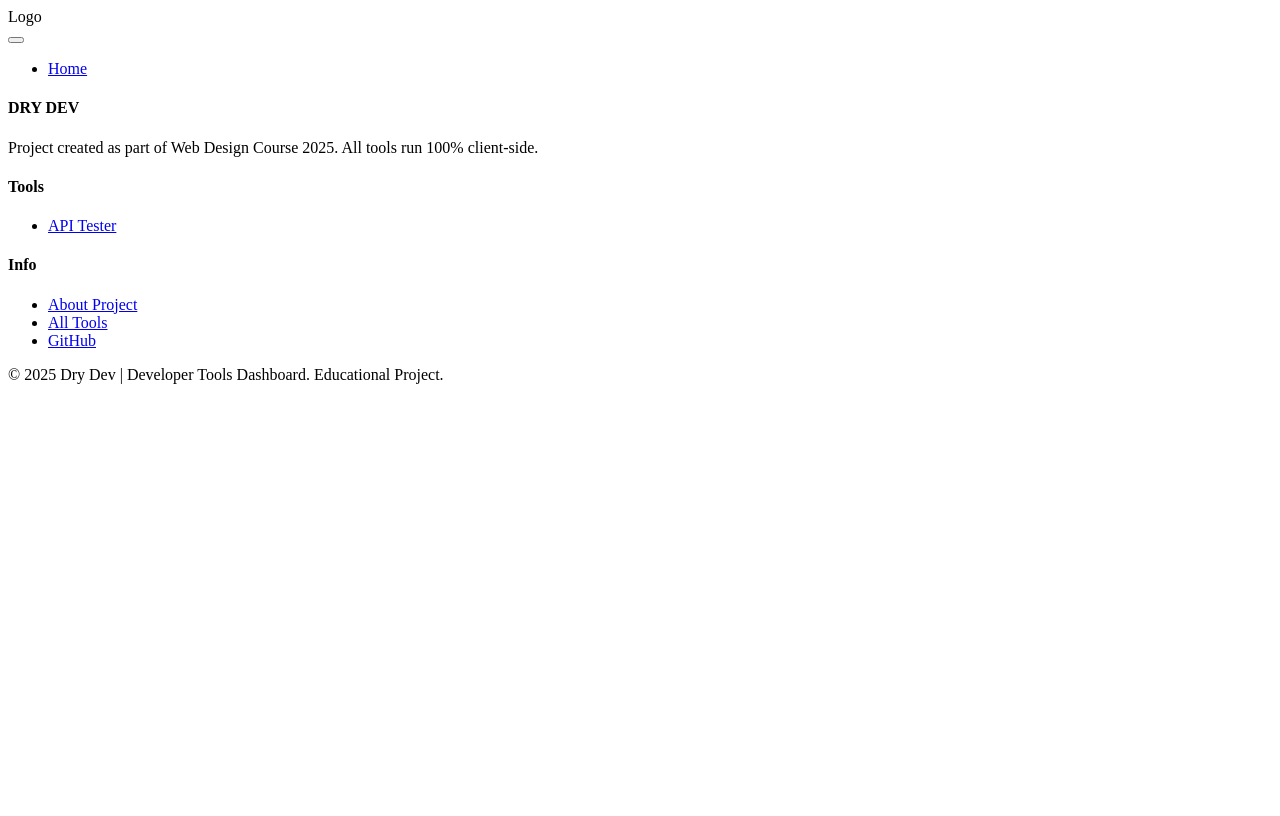
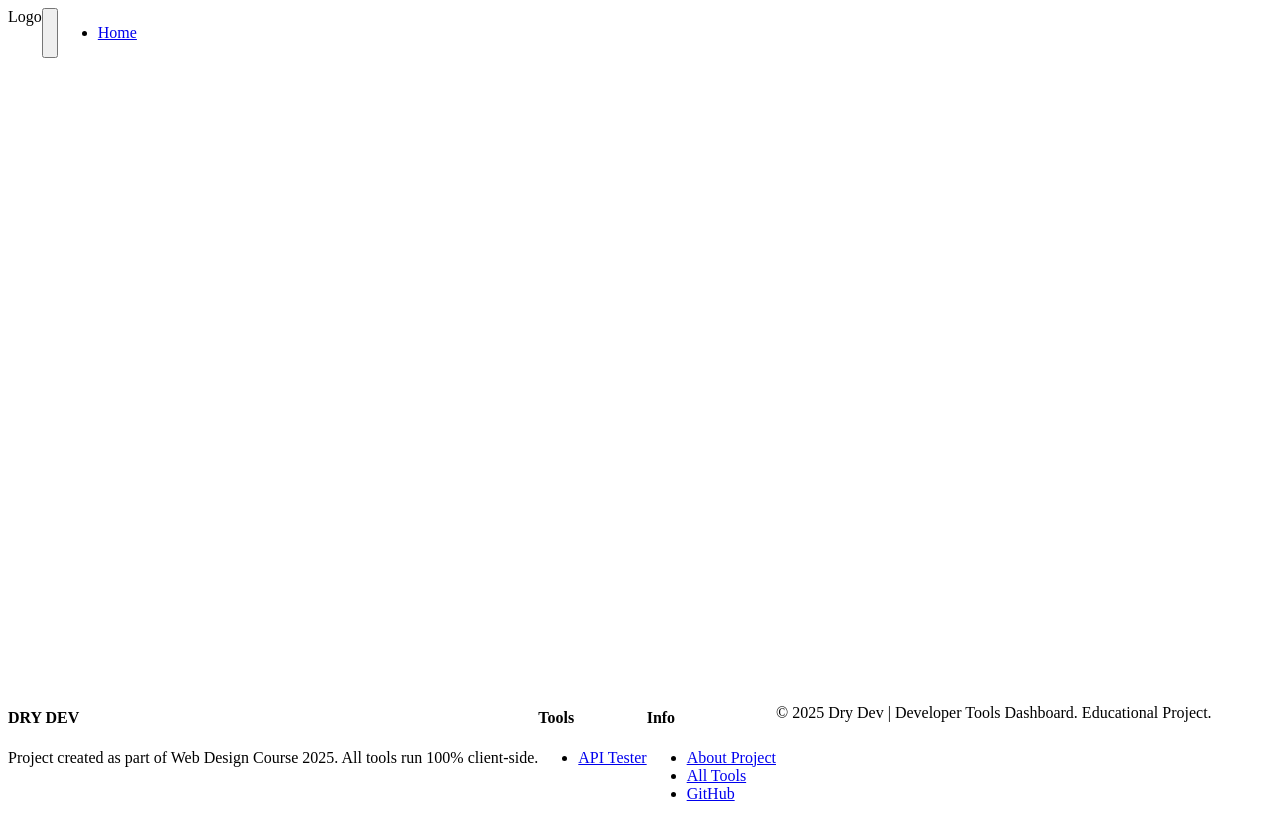
Before and after one commit to rafalq/dry-dev, a plain HTML site: page index.html in a window 1280 px wide. Drawn offline with Linux system fonts and the light colour scheme.

Commit message:
create main layout

```diff
--- a/index.html
+++ b/index.html
@@ -14,13 +14,12 @@
     />
 
     <title>Dry Dev | Tools for Web Developers</title>
+    <link rel="stylesheet" href="src/css/main.css" />
   </head>
   <body>
     <!-- Header & Navigation -->
     <header id="header">
-      <nav role="navigation" aria-label="Main navigation">
-        <div>
-          <div>
+      <nav role="navigation" aria-label="Main navigation" class="main-nav">
         <!-- Logo -->
         <div>Logo</div>
 
@@ -43,8 +42,6 @@
             </li>
           </ul>
         </div>
-          </div>
-        </div>
       </nav>
     </header>
 
@@ -54,12 +51,10 @@
     <!-- Footer -->
     <footer>
       <div>
-        <div>
-          <div>
         <h4>DRY DEV</h4>
         <p>
-              Project created as part of Web Design Course 2025. All tools run
-              100% client-side.
+          Project created as part of Web Design Course 2025. All tools run 100%
+          client-side.
         </p>
       </div>
       <div>
@@ -80,14 +75,10 @@
           </li>
         </ul>
       </div>
-        </div>
-        <div>
+
       <p>
-            &copy; 2025 Dry Dev | Developer Tools Dashboard. Educational
-            Project.
+        &copy; 2025 Dry Dev | Developer Tools Dashboard. Educational Project.
       </p>
-        </div>
-      </div>
     </footer>
   </body>
 </html>
--- /dev/null
+++ b/src/css/footer.css
@@ -0,0 +1,3 @@
+footer {
+  display: flex;
+}
--- /dev/null
+++ b/src/css/main.css
@@ -0,0 +1,15 @@
+@import "footer.css";
+
+body {
+  display: grid;
+  grid-template-rows: 60px 1fr 120px;
+  grid-template-areas:
+    "header"
+    "main"
+    "footer";
+  min-height: 100vh;
+}
+
+.main-nav {
+  display: flex;
+}
```
Lines whose indentation alone changed are shown as unchanged.
